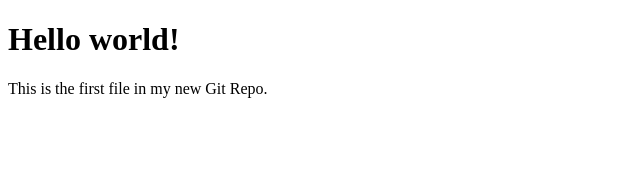
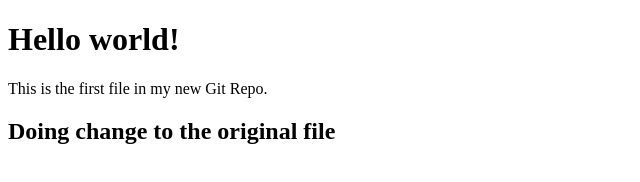
Before and after one commit to NishaKBharakhda/hello-world, a plain HTML site: page index.html in a window 1280 px wide. Shown: the whole page, without its empty margins (0-640 px from the left). Drawn offline with Linux system fonts and the light colour scheme.

Commit message:
Update index.html

```diff
--- a/index.html
+++ b/index.html
@@ -10,5 +10,7 @@
     <h1>Hello world!</h1>
 <p>This is the first file in my new Git Repo.</p>
 
+    <h2>Doing change to the original file</h2>
+
 </body>
 </html>
```
